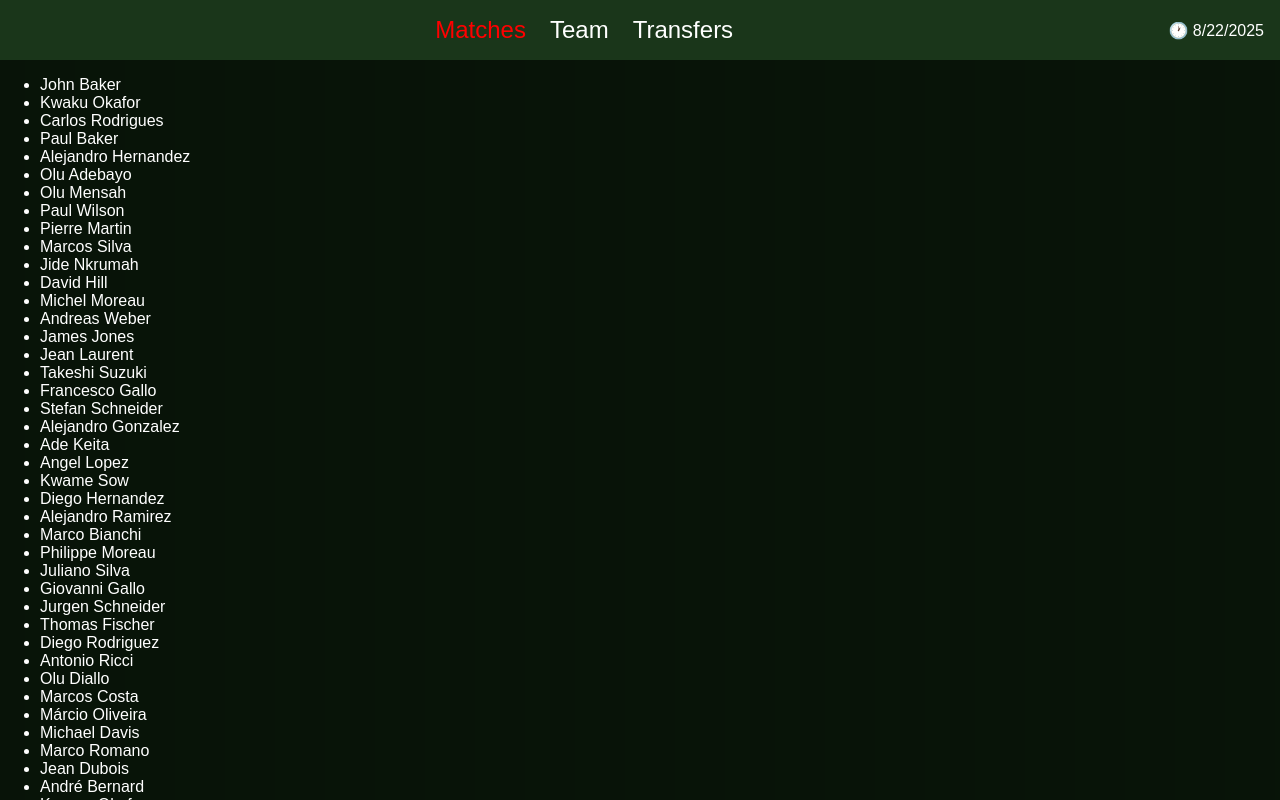
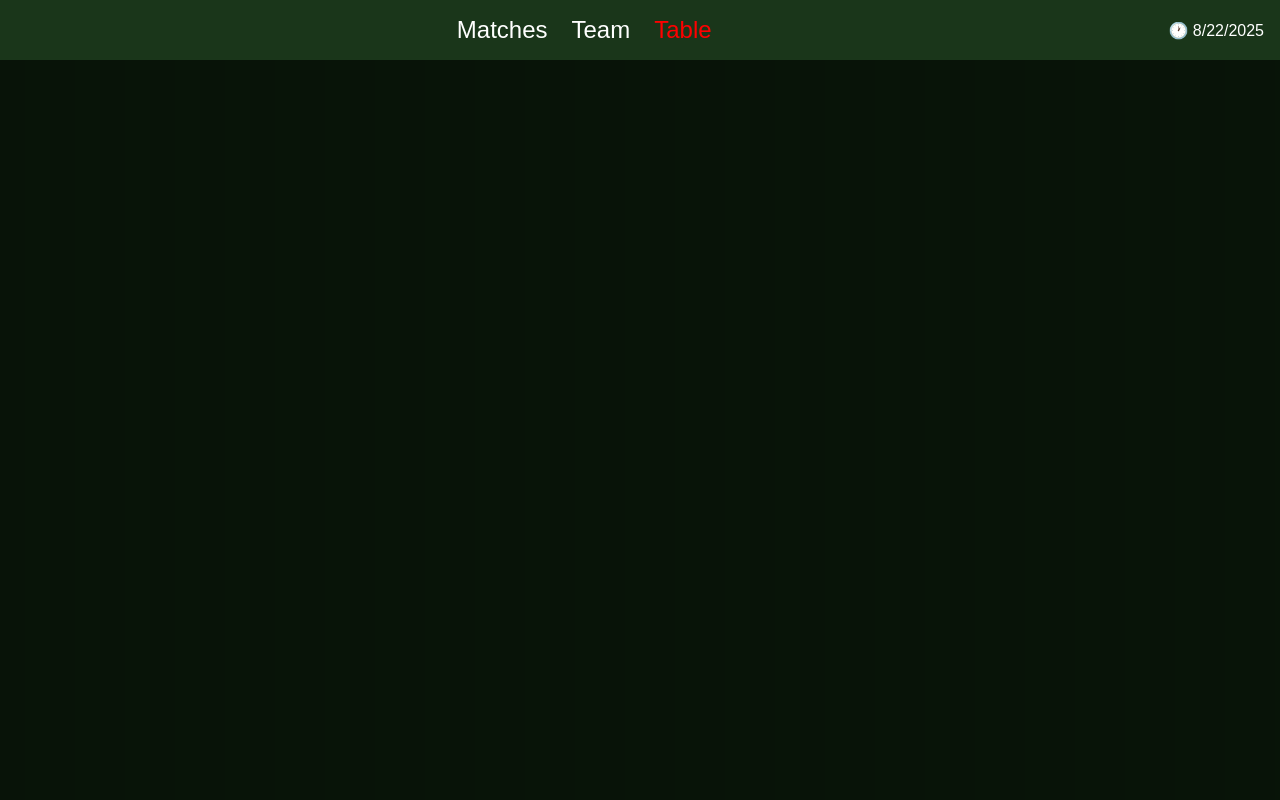
Before and after one commit to michelts/black-cats-rise, a website built with Vite: page index.html in a window 1280 px wide. Both pictures are taken after a click on the button "Begin Black Cat's scenario". Built offline with nearby package versions, Linux system fonts and the light colour scheme.

Commit message:
Reorganize the code for better encapsulation

```diff
--- a/index.html
+++ b/index.html
@@ -27,7 +27,7 @@
         <nav>
           <button class="menu" data-id="matches">Matches</button>
           <button class="menu" data-id="team">Team</button>
-          <button class="menu" data-id="transfers">Transfers</button>
+          <button class="menu" data-id="table">Table</button>
         </nav>
         <span>🕐 <span id="date-placeholder"></span></span>
       </div>
--- a/src/game.ts
+++ b/src/core/game.ts
@@ -1,6 +1,6 @@
-import type { GameStorage } from "./types";
-import { makePlayerNames } from "./utils/makePlayerNames";
-import { makeTeamNames } from "./utils/makeTeamNames";
+import type { GameStorage } from "@/types";
+import { makePlayerNames } from "@/utils/makePlayerNames";
+import { makeTeamNames } from "./teams";
 
 export class Game {
   storage: GameStorage;
--- a/src/main.ts
+++ b/src/main.ts
@@ -1,16 +1,16 @@
-import { Game } from "./game";
-import { Router } from "./router";
-import { makeStorage } from "./storage";
+import { Game } from "@/core/game";
+import { makeStorage } from "@/storage";
+import { UserInterface } from "@/ui/ui";
 import "../style/style.css";
 
 function main() {
   const storage = makeStorage();
   let game: Game | null = null;
-  const router = new Router({
+  const ui = new UserInterface({
     onClick: (router, screen) => {
       if (screen === "game") {
         game = new Game(storage);
-        router.navigate("matches");
+        router.navigate("table");
       }
     },
     onActivate: (_, screen, elem) => {
@@ -25,7 +25,7 @@ function main() {
       }
     },
   });
-  router.activate();
+  ui.activate();
   setInterval(() => {
     const placeholder = document.querySelector(
       "#date-placeholder",
--- a/src/types.ts
+++ b/src/types.ts
@@ -3,4 +3,4 @@ export type GameStorage = {
   [rest: string]: unknown;
 };
 
-export type Screen = "splash" | "game" | "matches" | "team" | "transfers";
+export type Screen = "splash" | "game" | "matches" | "team" | "table";
--- a/vite.config.ts
+++ b/vite.config.ts
@@ -19,4 +19,9 @@ export default defineConfig({
       strict: false,
     },
   },
+  resolve: {
+    alias: {
+      "@/": new URL("./src/", import.meta.url).pathname,
+    },
+  },
 });
```
Also changed, not shown: src/ui/ui.ts (renamed from src/router.ts, +4 -4 lines), src/core/teams.ts (renamed from src/utils/makeTeamNames.ts).
